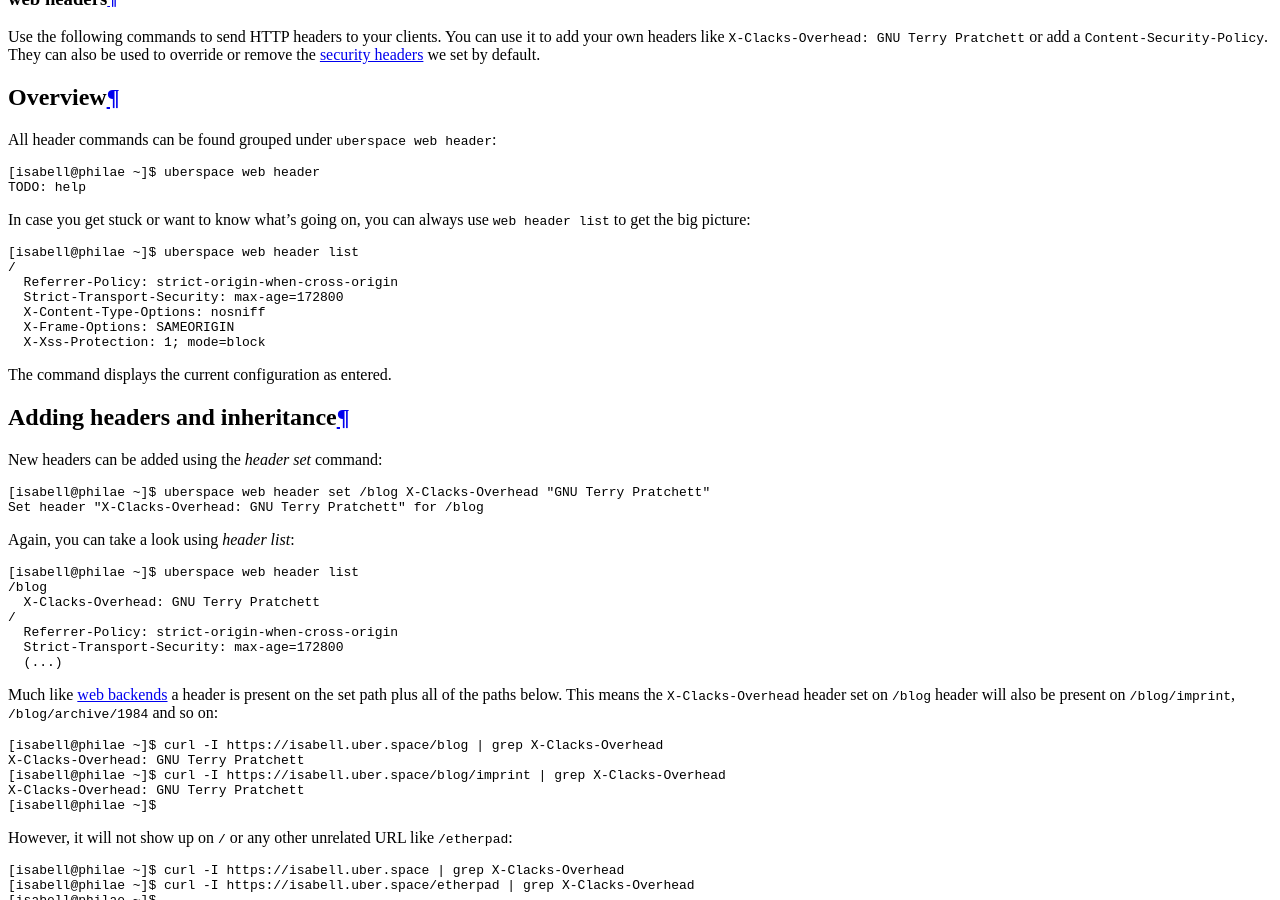
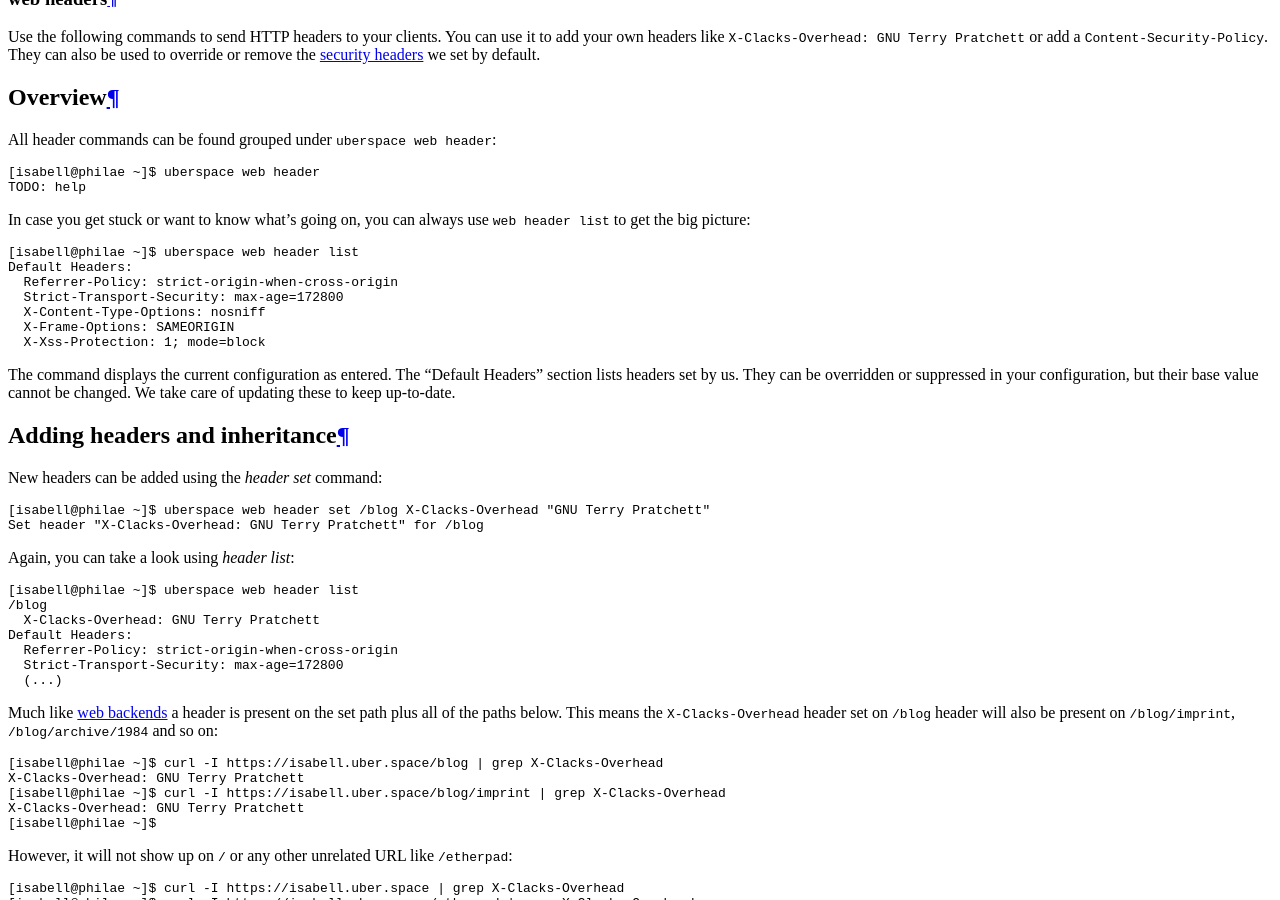
Before and after one commit to Uberspace/manual, a Sphinx documentation site: the page built from source/web-headers.rst, in a window 1280 px wide and 900 px high, scrolled down 1700 px. Built offline with Sphinx 7.4.7 and the Read the Docs theme 2.0.0, drawn with Linux system fonts in a browser that asks for light colours; pages that are not in the unit, such as notebooks, are missing from menus; some of the changed text lies outside the part shown.

Commit message:
[web-headers] give default headers their own listing

```diff
--- a/source/web-headers.rst
+++ b/source/web-headers.rst
@@ -21,14 +21,14 @@ In case you get stuck or want to know what's going on, you can always use ``web
 .. code-block:: console
 
   [isabell@philae ~]$ uberspace web header list
-  /
+  Default Headers:
     Referrer-Policy: strict-origin-when-cross-origin
     Strict-Transport-Security: max-age=172800
     X-Content-Type-Options: nosniff
     X-Frame-Options: SAMEORIGIN
     X-Xss-Protection: 1; mode=block
 
-The command displays the current configuration as entered.
+The command displays the current configuration as entered. The "Default Headers" section lists headers set by us. They can be overridden or suppressed in your configuration, but their base value cannot be changed. We take care of updating these to keep up-to-date.
 
 Adding headers and inheritance
 ==============================
@@ -47,7 +47,7 @@ Again, you can take a look using `header list`:
   [isabell@philae ~]$ uberspace web header list
   /blog
     X-Clacks-Overhead: GNU Terry Pratchett
-  /
+  Default Headers:
     Referrer-Policy: strict-origin-when-cross-origin
     Strict-Transport-Security: max-age=172800
     (...)
@@ -134,7 +134,7 @@ Again, you can take a look using `header list`:
     X-Frame-Options: (suppressed)
   /blog
     X-Frame-Options: DENY
-  /
+  Default Headers:
     Referrer-Policy: strict-origin-when-cross-origin
     Strict-Transport-Security: max-age=172800
     (...)
@@ -164,12 +164,13 @@ Just like any header you set yourself, the default headers can be removed using
   Deleted header "Strict-Transport-Security" for /
   [isabell@philae ~]$ uberspace web header list
   /
+    Strict-Transport-Security: (suppressed)
+  Default Headers:
     Referrer-Policy: strict-origin-when-cross-origin
+    Strict-Transport-Security: max-age=172800
     X-Content-Type-Options: nosniff
     X-Frame-Options: SAMEORIGIN
     X-Xss-Protection: 1; mode=block
-
-Like any invisible thing, ``Strict-Transport-Security`` is a bit hard too see in the output, but it's really gone.
 
 Replacing security headers
 --------------------------
```
